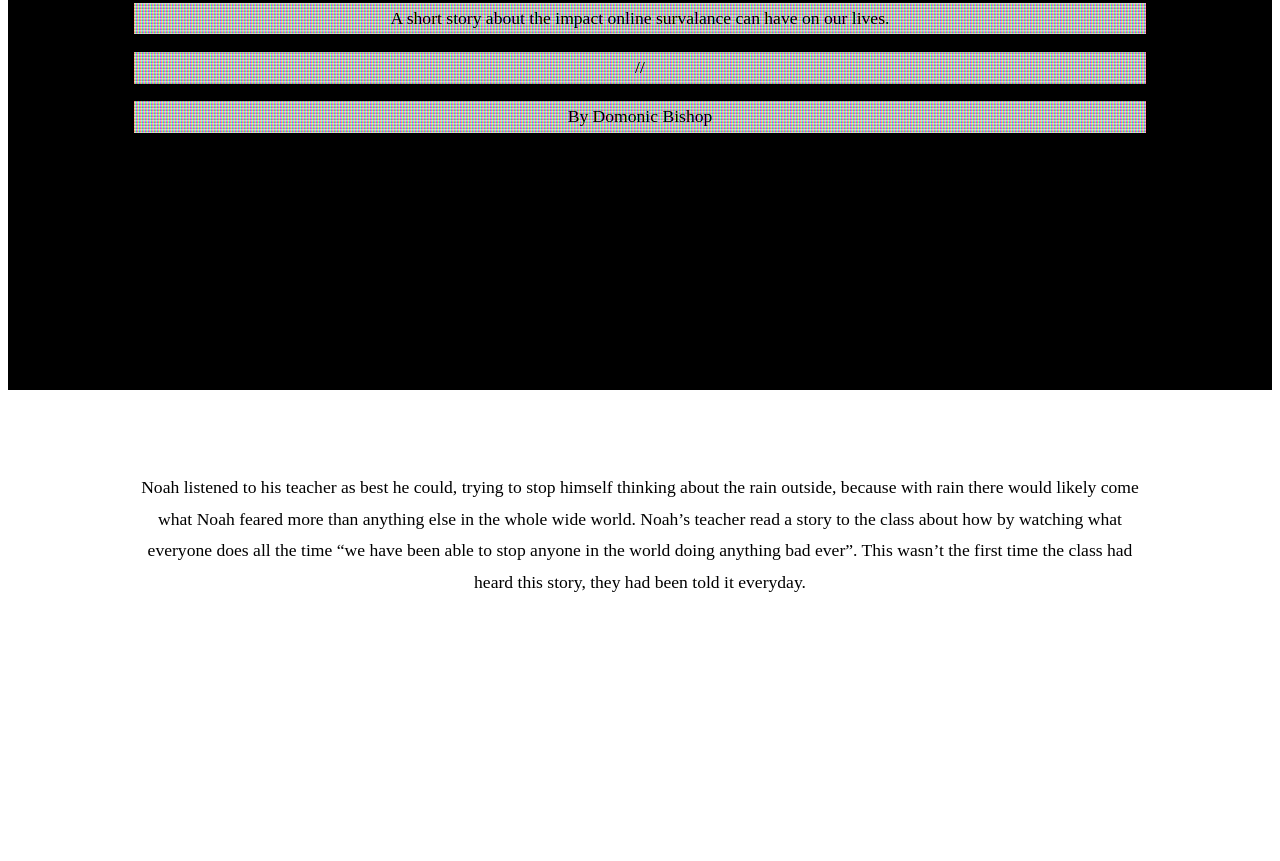
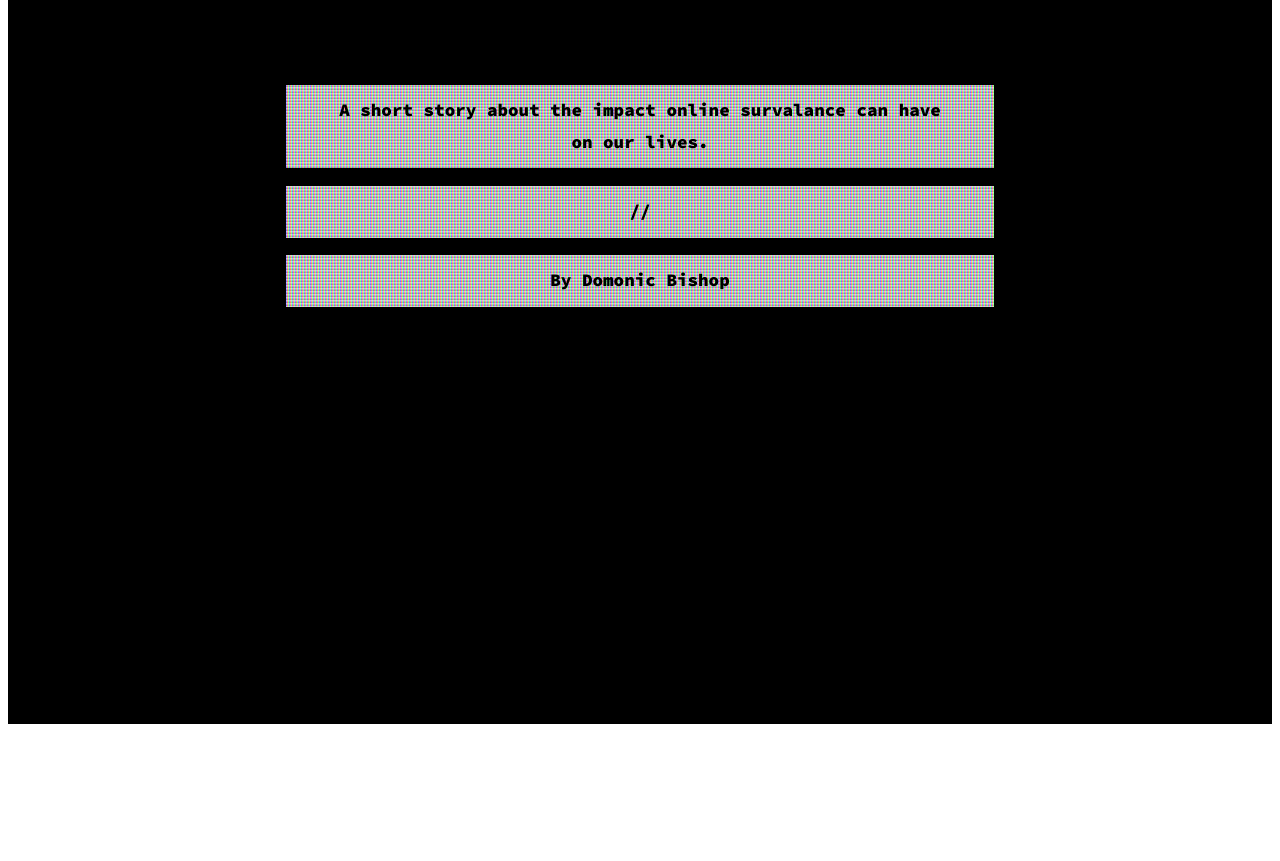
Before and after one commit to DomBishop/A-Day-in-the-Future, a plain HTML site: page Domonic/index.html in a window 1280 px wide. Shown: the part 359-1220 px from the top of the page. Drawn offline with Linux system fonts and the light colour scheme.

Commit message:
/Users/domonicbishop/Desktop/Work/final share care

```diff
--- a/Domonic/css/style.css
+++ b/Domonic/css/style.css
@@ -11,6 +11,7 @@
   background-size: 3px 3px;
   mix-blend-mode: multiply;
 }
+
 
 .glitch {
   color: white;
@@ -179,6 +180,7 @@
 #one {
     background-color: black;
     padding-top: 220px;
+    padding-bottom: 0px;
 }
 
 #two {
@@ -213,10 +215,8 @@
 }
 
 #textbreak {
-    position: absolute;
-    bottom: 1px;
-    left: 16px;
-    right: 160px;
+    position:relative;
+    top: 500px;
 }
 
 .container svg {
@@ -231,13 +231,30 @@ section {
     font-family: 'Merriweather', serif;
 }
 
+
+
 p {
 	color: black;
 	font-size: 1.1em;
 	line-height: 1.8;
-    border-bottom: bottom: 100pt;
+    padding: 50px;
     background-color: white;
+     text-align: justify;
+    font-family: 'Source Code Pro', Helvetica, Arial, sans-serif;
+
 }
+
+p.introblock {
+	color: black;
+	font-size: 1.1em;
+	line-height: 1.8;
+    padding: 10px 50px 10px 50px;
+    background-color: white;
+    font-weight: 900;
+    text-align: center;
+}
+
+
 
 h1 {
     font-size: 2em;
@@ -245,31 +262,10 @@ h1 {
 }
 
 .column {
-    padding-bottom: 20em
-}
-
-section::before,
-section::after {
-	position: absolute;
-	content: '';
-	pointer-events: none;
-}
-
-.ss-style-foldedcorner::before,
-.ss-style-foldedcorner::after {
-	bottom: 0px;
-	width: 100px;
-	height: 100px;
-}
-
-.ss-style-foldedcorner::before {
-	right: 0;
-	background-image: linear-gradient(315deg, white 50%, #F0F0F0 50%);
-}
-
-.ss-style-foldedcorner::after {
-	right: 100px;
-	background-image: linear-gradient(315deg, #DCDCDC 50%, transparent 50%);
+    padding-bottom: 25em;
+    width: 70%;
+    margin: 0 auto;
+    margin-top: 100px;
 }
 
 .button {
@@ -295,3 +291,16 @@ section::after {
     color: #ffffff;
     text-decoration: none;
 }
+
+
+
+@media only screen and (max-width: 40em) {
+    body {
+        font-size: 0.8em;
+        padding: 1px 5px 1px 5px;
+    }
+
+    .glitch {  width: 300px; }
+
+    p {text-align: center;}
+}
--- a/Domonic/index.html
+++ b/Domonic/index.html
@@ -12,32 +12,36 @@
     </head>
     <body>
 
-			<section class="col-2 ss-style-roundedsplit" id="one">
+			<section id="one">
                 <div class="glitch" data-text="A Day in the //FUTURE">A Day in the //FUTURE</div>
-                <p>A short story about the impact online survalance can have on our lives.</p>
-                <p>//</p>
-                <p>By Domonic Bishop</p>
+
+                <div class="column">
+                <p class="introblock">A short story about the impact online survalance can have on our lives.</p>
+                <p class="introblock">//</p>
+                <p class="introblock">By Domonic Bishop</p>
+                </div>
+
             </section>
 
-			<section class="col-2 ss-style-foldedcorner" id="two">
+			<section id="two">
 				<div class="column">
 					<p>Noah listened to his teacher as best he could, trying to stop himself thinking about the rain outside, because with rain there would likely come what Noah feared more than anything else in the whole wide world. Noah’s teacher read a story to the class about how by watching what everyone does all the time “we have been able to stop anyone in the world doing anything bad ever”. This wasn’t the first time the class had heard this story, they had been told it everyday.</p>
 				</div>
             </section>
 
-			<section class="col-2 ss-style-foldedcorner" id="three">
+			<section id="three">
 				<div class="column">
 					<p>Later on, when Noah had his tea and had gone to bed, what Noah had been worried about happening in the class that day began to happen, outside he could hear the lightning crashing and inside he could see it flashing through the curtains in his bedroom!</p>
 				</div>
             </section>
 
-            <section class="col-2 ss-style-foldedcorner" id="four">
+            <section id="four">
 				<div class="column">
 					<p>Noah was so scared he couldn’t shut his eyes, so he did what he always did when there was lightning. Noah went to his mum and dad's room and slept with them in their bed, that was Noah’s only hope of getting to sleep that night.</p>
 				</div>
             </section>
 
-            <section class="col-2 ss-style-foldedcorner" id="five">
+            <section id="five">
 				<div class="column">
 					<p>The next day at school a boy named Tom came over. Noah didn’t really like Tom, his dad worked for the police so he always acted like he was better than everyone else. Tom had a grin on his face.</p>
 
@@ -46,15 +50,30 @@
             </section>
 
             <section id="one">
-                <div class="glitch" data-text="A Day in the //FUTURE">//The End</div>
-            </section>
+                <div class="glitch" data-text="//The End">//The End</div>
 
-        <section id="one">
-            <p>I hope this has helped you understand, there are risks we are faced as online surveillance becomes common practice for the governments of today.</p>
-            <p>And you can do something about it!</p>
-            <p>There is a bill (Investigatory Powers Act) that would allow UK intelligence agencies and police an unreasonable amount of access to your activity online.</p>
-            <p>Click the button below to sign the petition, and help do something about stopping this!</p>
+                <br />
+                <br />
+                <br />
+                <br />
+                <br />
+                <br />
+
+
+            <div class="column">
+            <p class="introblock">I hope this has helped you understand, there are risks we are faced as online surveillance becomes common practice for the governments of today.</p>
+          <p class="introblock">And you can do something about it!</p>
+            <p class="introblock">There is a bill (Investigatory Powers Act) that would allow UK intelligence agencies and police an unreasonable amount of access to your activity online.</p>
+            <p class="introblock">Click the button below to sign the petition, and help do something about stopping this!</p>
+             <br />
+                <br />
+                <br />
+                <br />
+                 <br />
+
+
             <a class="button" href="https://petition.parliament.uk/petitions/173199">Sign here</a>
+            </div>
         </section>
 
     </body>
```
